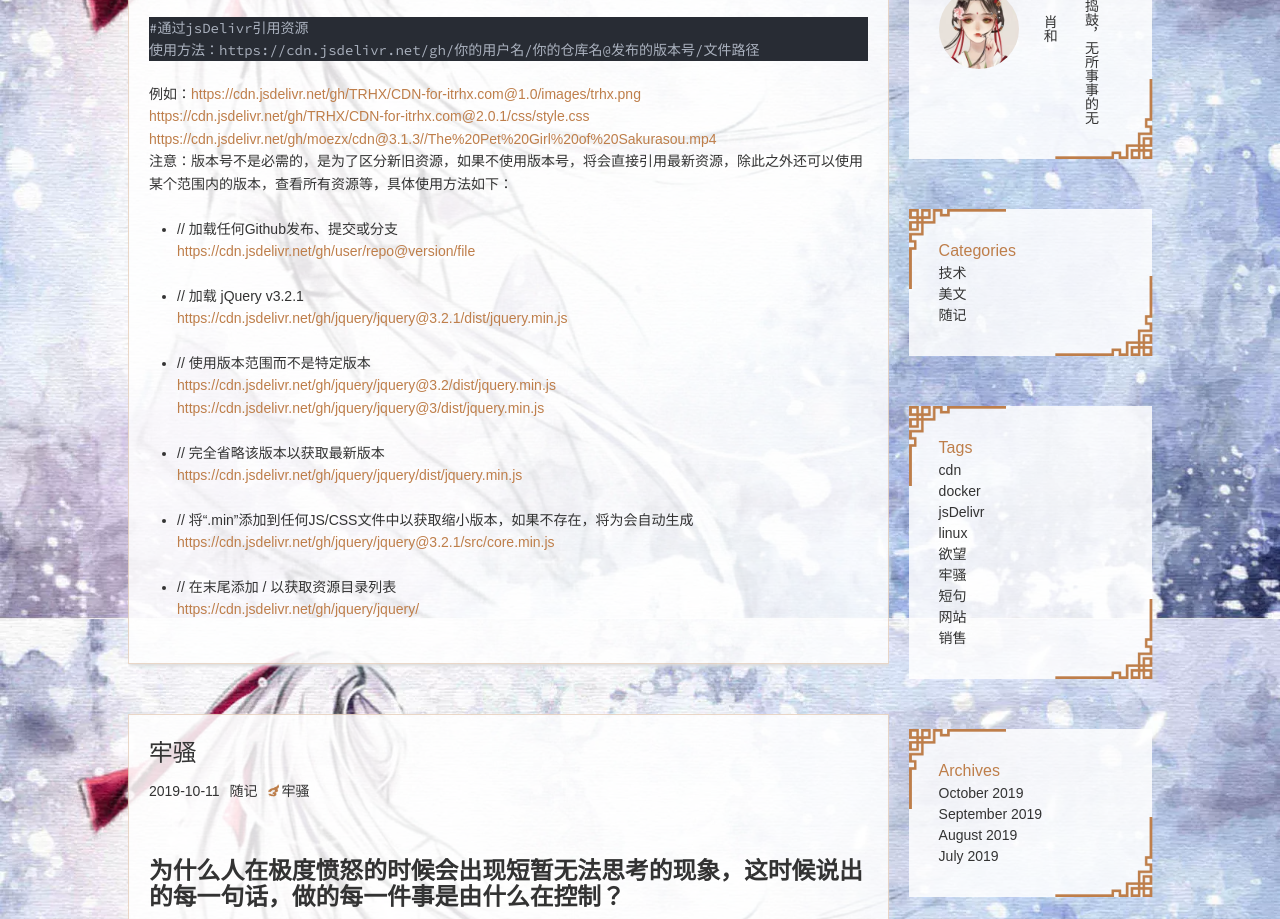
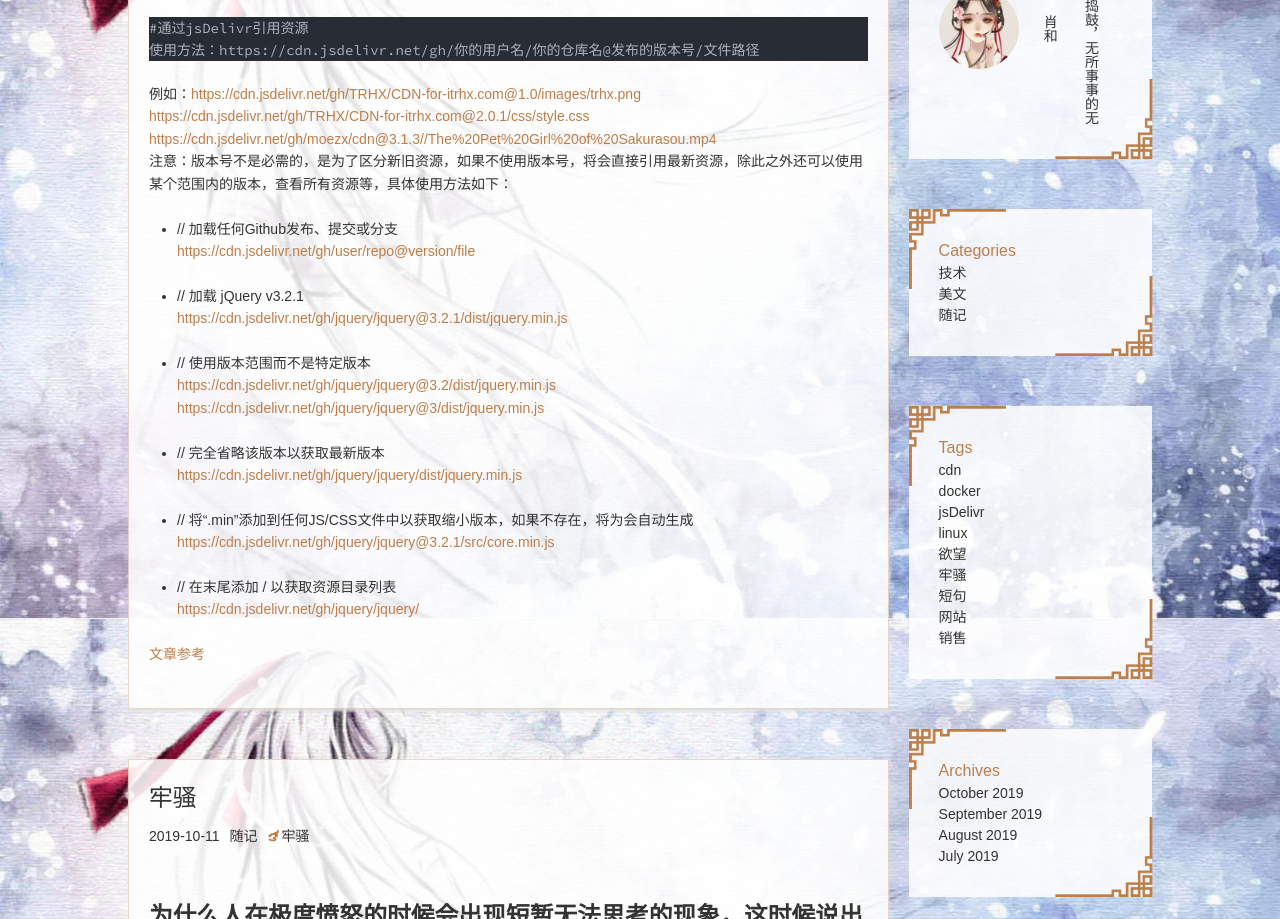
Before and after one commit to ZhuWei1482/ZhuWei1482.github.io, a plain HTML site: page index.html in a window 1280 px wide. Shown: the part 181-1100 px from the top of the page. Drawn offline with nearby package versions, Linux system fonts and the light colour scheme; some packages are replaced by stand-ins of ours; a script that the page names is missing.

Commit message:
Site updated: 2019-10-12 09:32:33

```diff
--- a/index.html
+++ b/index.html
@@ -110,6 +110,7 @@
 <li><p>// 在末尾添加 / 以获取资源目录列表<br><a href="https://cdn.jsdelivr.net/gh/jquery/jquery/" target="_blank" rel="noopener">https://cdn.jsdelivr.net/gh/jquery/jquery/</a></p>
 </li>
 </ul>
+<p><a href="https://www.itrhx.com/2019/02/10/A18-free-cdn/" target="_blank" rel="noopener">文章参考</a></p>
 
 
     </div>
```
Also changed, not shown: 2019/10/12/通过jsDelivr引用资源/index.html (+2 -1 lines).
